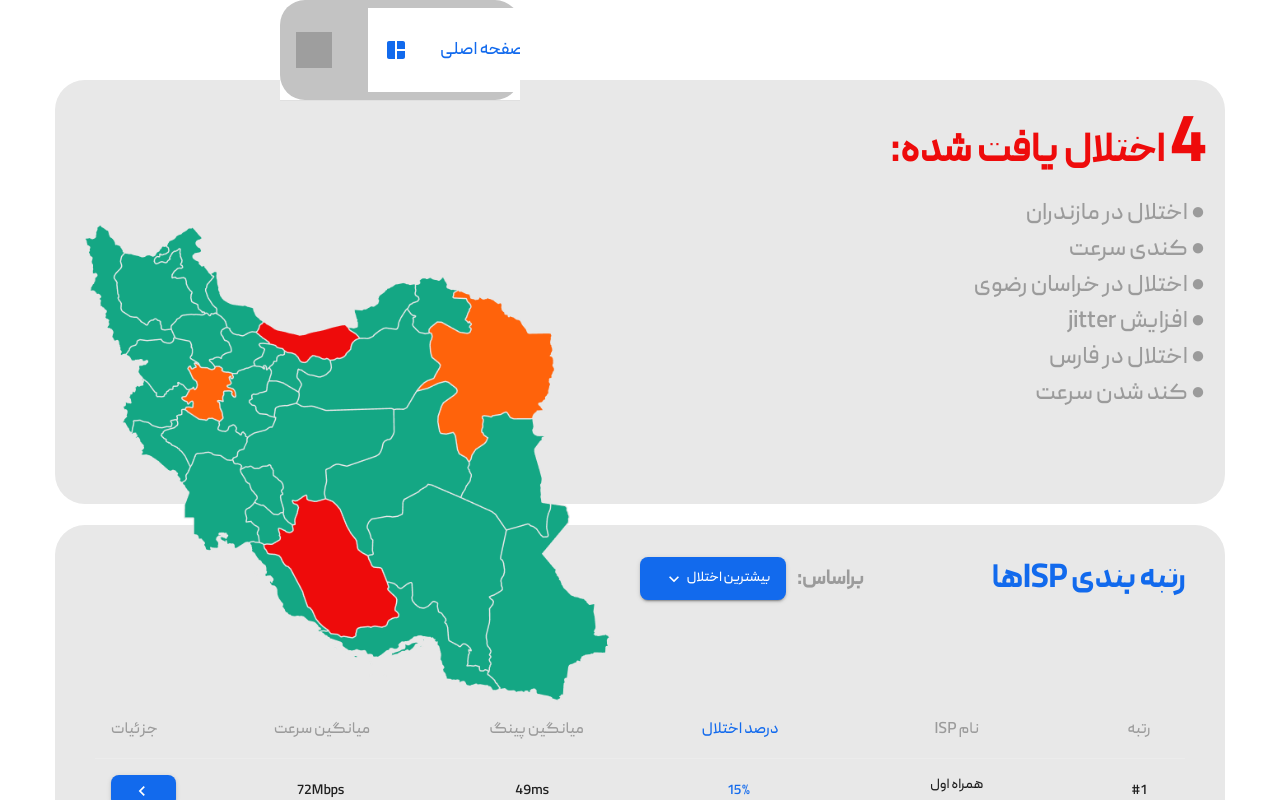
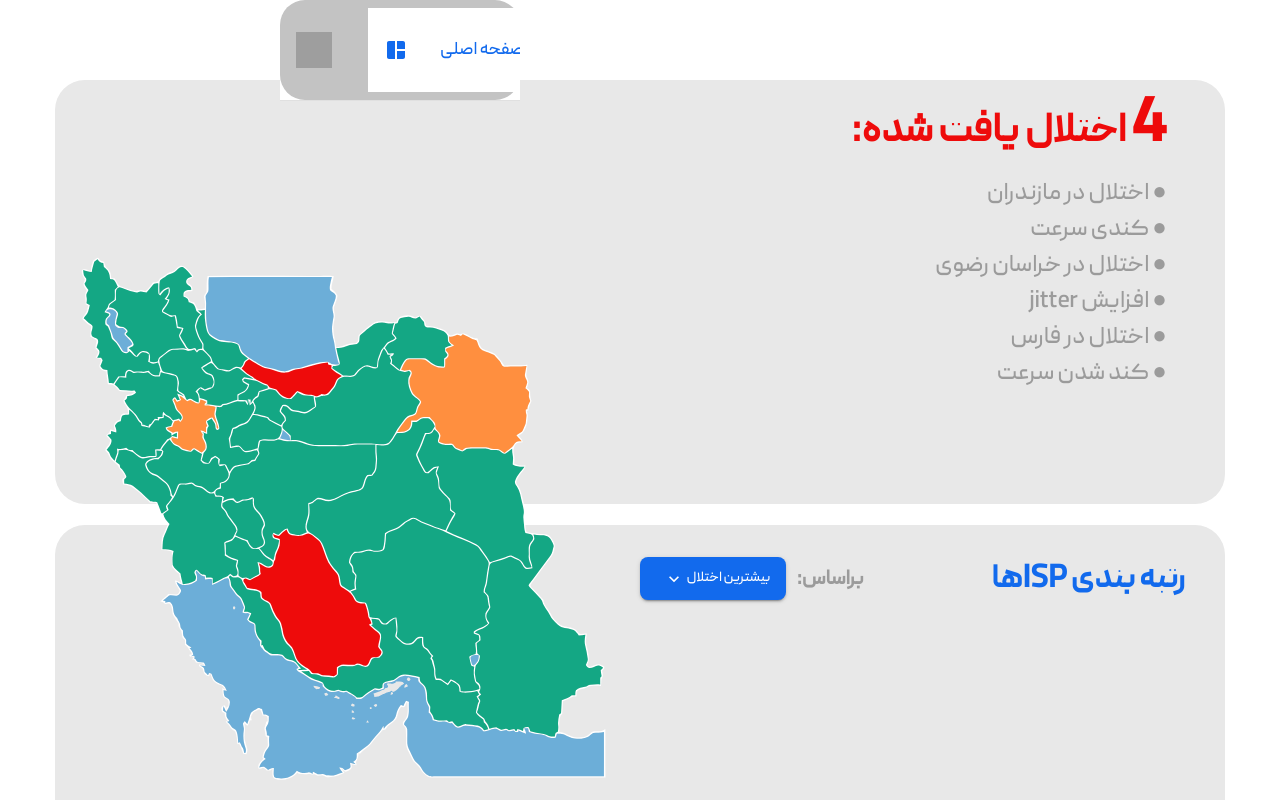
Before and after one commit to Raika-Company/eyesp-v1, a React (Vite) app in the folder client-app/: page /admin in a window 1280 px wide. Shown: the top 800 px of the page. Built offline with nearby package versions, Linux system fonts and the light colour scheme; grey boxes are pictures that could not be loaded.

Commit message:
style: Add theme

```diff
--- a/client-app/src/components/dashboard/Dashboard.jsx
+++ b/client-app/src/components/dashboard/Dashboard.jsx
@@ -20,6 +20,7 @@ import WifiOffIcon from "@mui/icons-material/WifiOff";
 import WifiIcon from "@mui/icons-material/Wifi";
 import AirplayIcon from "@mui/icons-material/Airplay";
 import SpeedIcon from "@mui/icons-material/Speed";
+import IranMap from "./map/IranMap";
 
 const Dashboard = () => {
   const isXlScreen = useMediaQuery((theme) => theme.breakpoints.down("xl"));
@@ -94,23 +95,22 @@ const Dashboard = () => {
           overflow: "visible",
         }}
       >
-        <img
-          src={iranMap}
-          alt="iran map"
-          style={{
+        <Box
+          sx={{
             float: "left",
-            maxWidth: isSmScreen ? "100%" : "45%",
-            marginTop: isSmScreen ? "0" : "18vh",
+            width: isSmScreen ? "100%" : "45%",
+            marginTop: isSmScreen ? "0" : "12vh",
             padding: isSmScreen ? "1em" : "0",
             marginInline: "2.5%",
           }}
-        />
+        >
+          <IranMap/>
+        </Box>
         <div
           style={{
-            width: isSmScreen ? "100%" : "50%",
+            width: isSmScreen ? "100%" : "45%",
             // width: "50%",
             float: "left",
-            padding: "2em",
             // marginTop: "2em",
             fontSize: "10px",
           }}
--- a/client-app/src/components/dashboard/map/IranMap.jsx
+++ b/client-app/src/components/dashboard/map/IranMap.jsx
@@ -1,6 +1,9 @@
 import React, { useState, useEffect } from "react";
 import iranProvinces from "../../../app/data/IranProvinces";
-import iranBorder, { caspianD, persianGulfD } from "../../../app/data/IranMapData";
+import iranBorder, {
+  caspianD,
+  persianGulfD,
+} from "../../../app/data/IranMapData";
 import styles from "./IranMap.module.css";
 
 const useMouse = () => {
@@ -80,20 +83,8 @@ const IranMap = () => {
       )}
       <div className={styles.container}>
         <div className={styles.map}>
-          <button
-            className={
-              mapZoom
-                ? styles.zoom_btn + " " + styles.zoom_out
-                : styles.zoom_btn + " " + styles.zoom_in
-            }
-            onClick={() => {
-              setMapZoom(!mapZoom);
-            }}
-          />
           <svg
-            className={
-              mapZoom ? styles.svg + " " + styles.map_zoom : styles.svg
-            }
+            className={styles.svg}
             version="1.1"
             xmlns="http://www.w3.org/2000/svg"
             xmlnsXlink="http://www.w3.org/1999/xlink"
@@ -110,6 +101,7 @@ const IranMap = () => {
                   key={province.id}
                   className={province.className}
                   d={province.d}
+                  fill={province.color}
                   onMouseOver={() => setProvinceName(province.name)}
                   onMouseLeave={() => setProvinceName("")}
                   onClick={() => {
--- a/client-app/src/components/dashboard/map/IranMap.module.css
+++ b/client-app/src/components/dashboard/map/IranMap.module.css
@@ -2,11 +2,11 @@
   display: flex;
   justify-content: center;
   direction: rtl;
-    text-align: right;
   padding: 0 0 1rem 0;
   font-size: 11px;
   margin: 0 auto;
-    overflow-x: auto;
+  height: auto;
+  width: 100%;
   padding-top: 5rem;
 }
 
@@ -28,22 +28,20 @@
 .map {
   position: relative;
   display: block;
+  width: 100%;
+  height: auto;
 }
 
 .map .svg {
   position: relative;
-    height: 80vh;
+  height: 100%;
   width: auto;
-    transition: transform 2.5s ease;
-    overflow: auto;
+  /* transition: transform 2.5s ease; */
+  /* overflow: auto; */
 }
 
 .map .border path {
   fill: #fff;
-  }
-
-  .province {
-    fill: #999;
 }
 
 .map .sea path,
@@ -52,7 +50,7 @@
 }
 
 .map .province path:hover {
-    fill: #c7414a;
+  fill: #5698d1;
   cursor: crosshair;
 }
 
@@ -66,7 +64,7 @@
 }
 
 .zoom_btn {
-    display: none;
+  display: block;
   position: absolute;
   bottom: 0;
   right: 0;
@@ -106,9 +104,9 @@
   direction: ltr;
   position: fixed;
   top: 15%;
-    right: 30%;
+  right: 10%;
   bottom: 5%;
-    left: 30%;
+  left: 10%;
   background-color: white;
   border-radius: 0.7rem;
   overflow-y: auto;
@@ -146,8 +144,8 @@
 .cities .select_cities_btns {
   position: fixed;
   bottom: 5%;
-    right: 30%;
-    left: 30%;
+  right: 10%;
+  left: 10%;
   display: flex;
   flex-direction: row;
   flex-wrap: nowrap;
@@ -190,21 +188,6 @@
   z-index: 99999;
 }
 
-  @media only screen and (max-width: 1100px) {
-    .container {
-      direction: ltr;
-      text-align: center;
-    }
-
-    .zoom_btn {
-      display: block;
-    }
-
-    .map .svg {
-      padding-top: 1rem;
-      width: 90vw;
-      height: auto;
-    }
 
 .map .map_zoom {
   transform: scale(1.3);
@@ -213,14 +196,3 @@
   padding: 0;
   margin: 2rem auto 0 45%;
 }
-
-    .cities {
-      left: 10%;
-      right: 10%;
-    }
-
-    .cities .select_cities_btns {
-      left: 10%;
-      right: 10%;
-    }
-  }
```
Also changed, not shown: client-app/src/app/data/IranProvinces.js (+31 -0 lines). Lines whose indentation alone changed are shown as unchanged.
